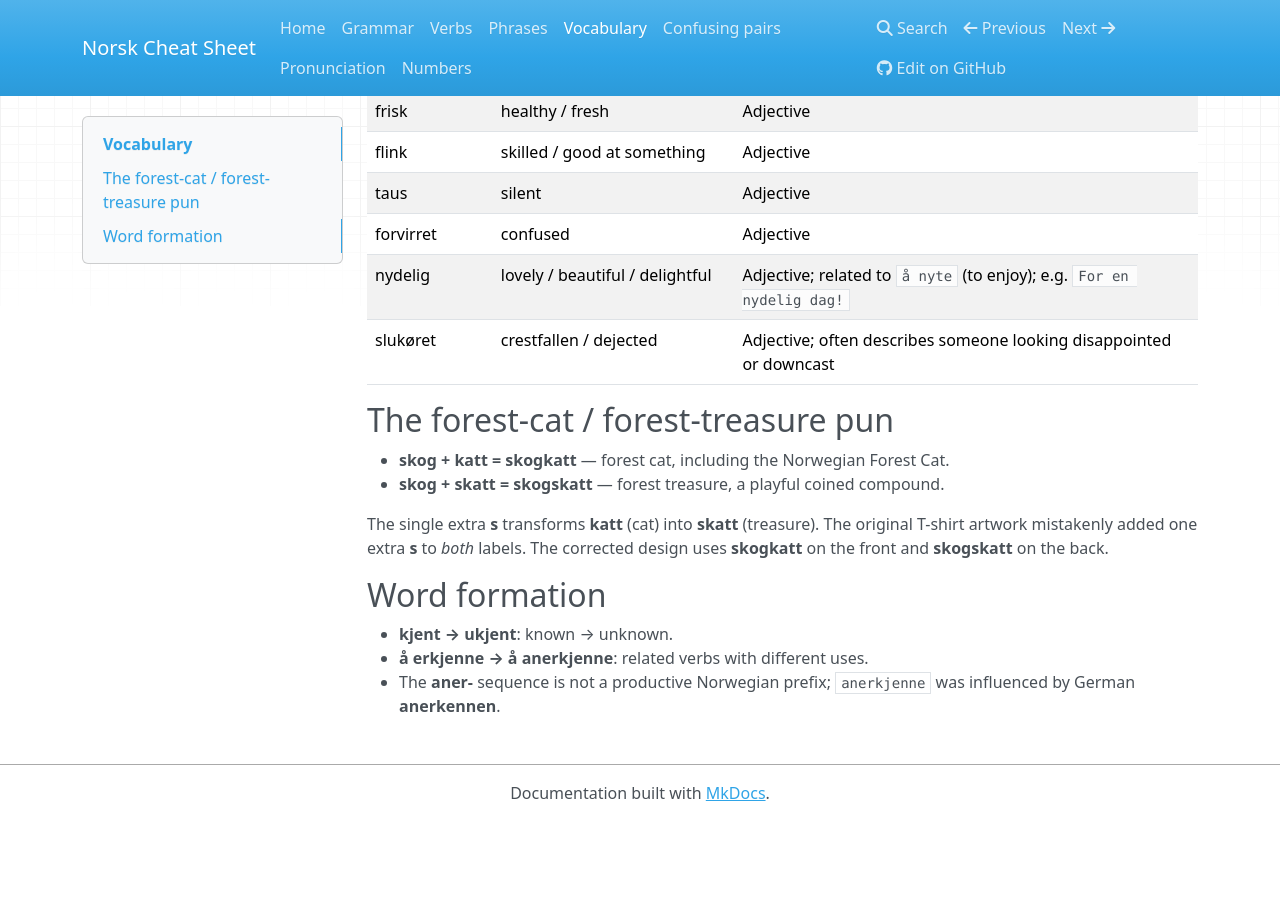
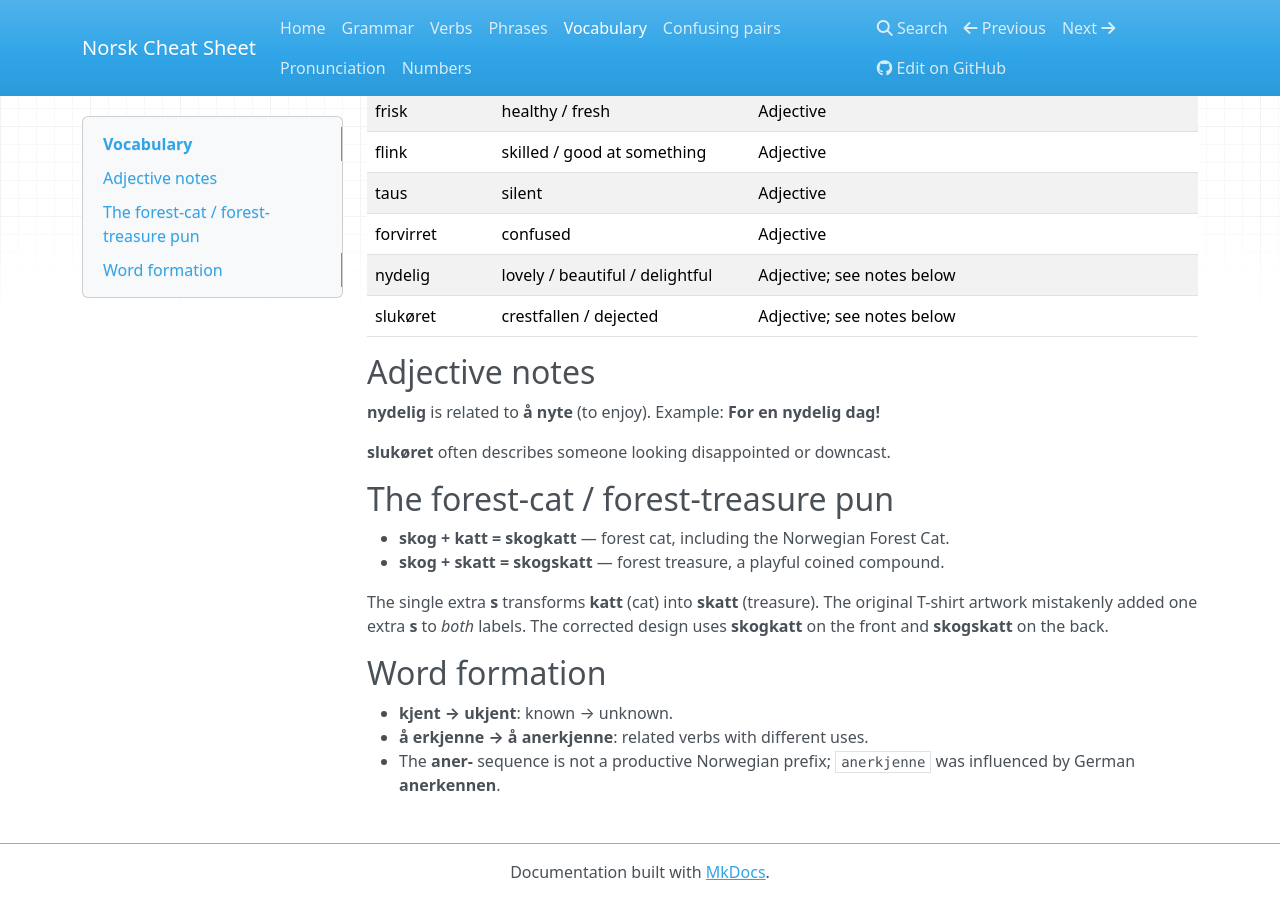
Before and after one commit to timsnyder/norsk-cheatsheet, an MkDocs documentation site: the page built from docs/vocabulary.md, in a window 1280 px wide and 900 px high, scrolled down 1040 px. Built offline with MkDocs 1.6.1, drawn with Linux system fonts in a browser that asks for light colours; nearby versions of some CDN libraries; before the commit the page ends 1861 px from its top, so only the background shows below that.

Commit message:
docs: move long explanations out of docs/vocabulary.md tables

```diff
--- a/docs/vocabulary.md
+++ b/docs/vocabulary.md
@@ -26,8 +26,14 @@
 | flink | skilled / good at something | Adjective |
 | taus | silent | Adjective |
 | forvirret | confused | Adjective |
-| nydelig | lovely / beautiful / delightful | Adjective; related to `å nyte` (to enjoy); e.g. `For en nydelig dag!` |
-| slukøret | crestfallen / dejected | Adjective; often describes someone looking disappointed or downcast |
+| nydelig | lovely / beautiful / delightful | Adjective; see notes below |
+| slukøret | crestfallen / dejected | Adjective; see notes below |
+
+## Adjective notes
+
+**nydelig** is related to **å nyte** (to enjoy). Example: **For en nydelig dag!**
+
+**slukøret** often describes someone looking disappointed or downcast.
 
 ## The forest-cat / forest-treasure pun
 
```
